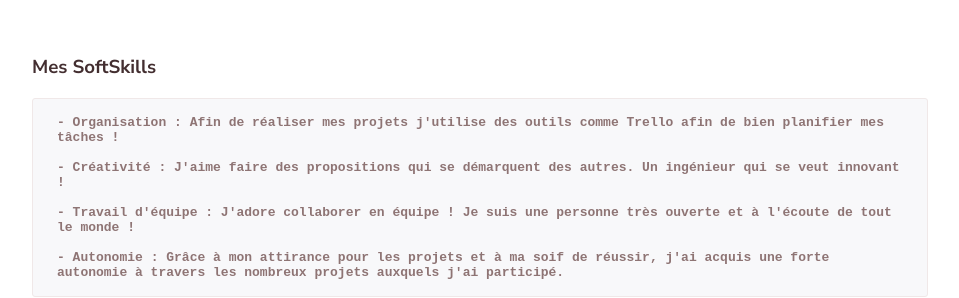
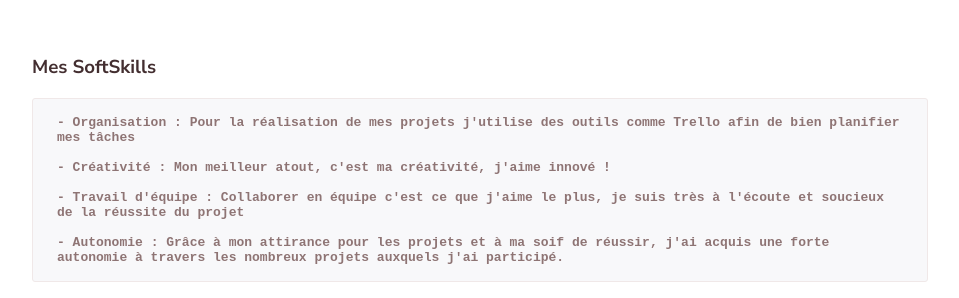
Before and after one commit to malikotte/Portfolio, a plain HTML site: page index.html in a window 1280 px wide. Shown: the part 791-1089 px from the top of the page, without its empty margins (160-1119 px from the left). Drawn offline with nearby package versions, Linux system fonts and the light colour scheme.

Commit message:
Update index.html

```diff
--- a/index.html
+++ b/index.html
@@ -61,7 +61,7 @@
       <h3 class="section__title">Mes SoftSkills </h3>
       <div class="tab__container">
         <pre class="nohighlight code">
-          <code class="tab__pane active mac">- <b>Organisation</b> : Afin de réaliser mes projets j'utilise des outils comme Trello afin de bien planifier mes tâches !<br><br> - <b>Créativité</b> : J'aime faire des propositions qui se démarquent des autres. Un ingénieur qui se veut innovant !<br><br> - <b>Travail d'équipe</b> : J'adore collaborer en équipe ! Je suis une personne très ouverte et à l'écoute de tout le monde !<br><br> - <b>Autonomie</b> : Grâce à mon attirance pour les projets et à ma soif de réussir, j'ai acquis une forte autonomie à travers les nombreux projets auxquels j'ai participé.
+          <code class="tab__pane active mac">- <b>Organisation</b> : Pour la réalisation de mes projets j'utilise des outils comme Trello afin de bien planifier mes tâches<br><br> - <b>Créativité</b> : Mon meilleur atout, c'est ma créativité, j'aime innové !<br><br> - <b>Travail d'équipe</b> : Collaborer en équipe c'est ce que j'aime le plus, je suis très à l'écoute et soucieux de la réussite du projet<br><br> - <b>Autonomie</b> : Grâce à mon attirance pour les projets et à ma soif de réussir, j'ai acquis une forte autonomie à travers les nombreux projets auxquels j'ai participé.
 
 
           </code>
```
